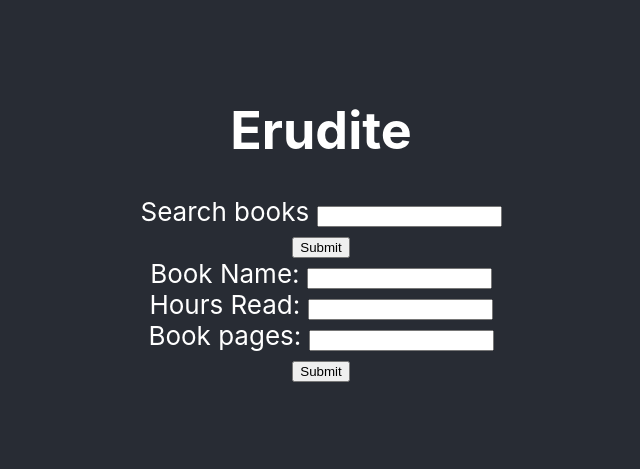
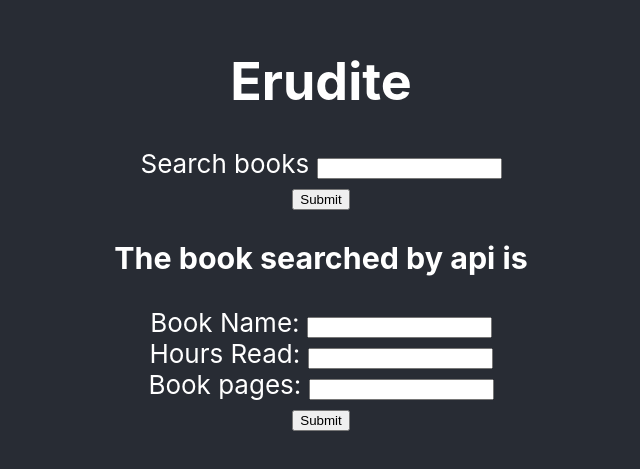
Before and after one commit to shaktilucifer/Erudite, a React (Create React App) app in the folder client/: page / in a window 1280 px wide. Shown: the part 177-646 px from the top of the page, without its empty margins (319-959 px from the left). Built offline with nearby package versions, Linux system fonts and the light colour scheme; no server answers.

Commit message:
add openlibrary api call and  test

```diff
--- a/client/src/BookSearchBar.jsx
+++ b/client/src/BookSearchBar.jsx
@@ -1,8 +1,15 @@
-import { useEffect } from "react";
+import { useEffect, useState } from "react";
+import axios from 'axios';
 
 export default function BookSearchBar() {
+  const [testPrintBookApi, setTestPrintBookApi] = useState('');
   useEffect(() => {
-
+      axios.get('https://openlibrary.org/books/OL7353617M.json')
+      .then((response) => {
+        console.log(response);
+        console.log(response.data.title);
+        setTestPrintBookApi(response.data.title);
+      })
   });
   return (
     <>
@@ -12,6 +19,7 @@ export default function BookSearchBar() {
           <input type="text" />
         </div>
         <button type="submit"> Submit </button>
+        <h3>The book searched by api is {testPrintBookApi}</h3>
       </div>
     </>
   );
```
